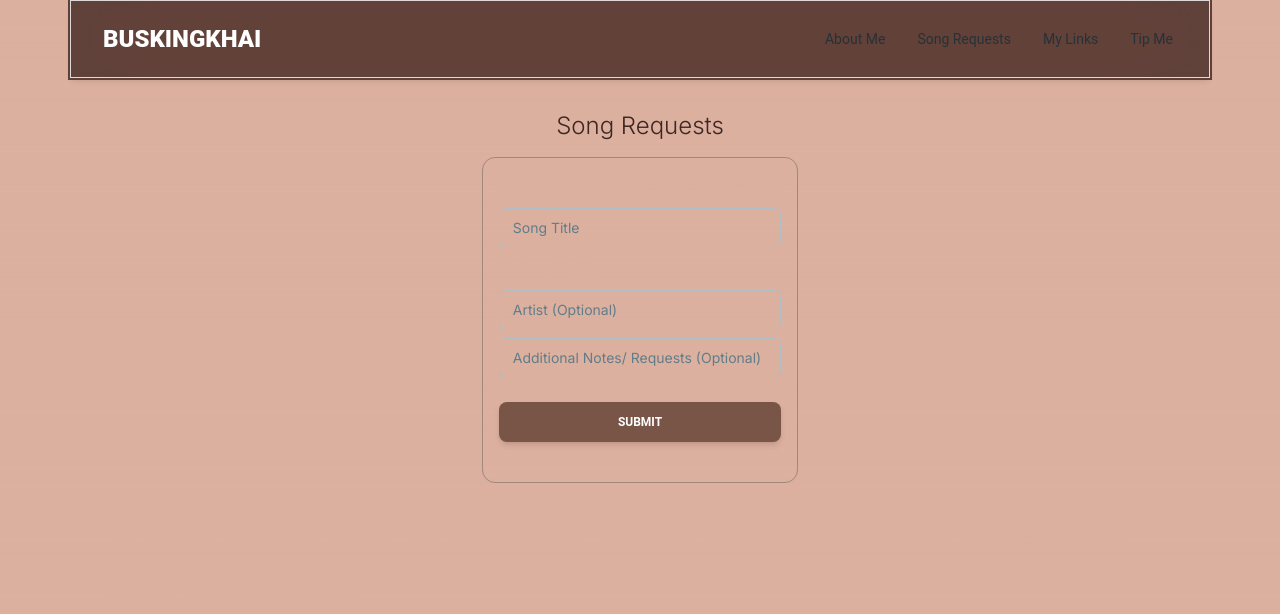
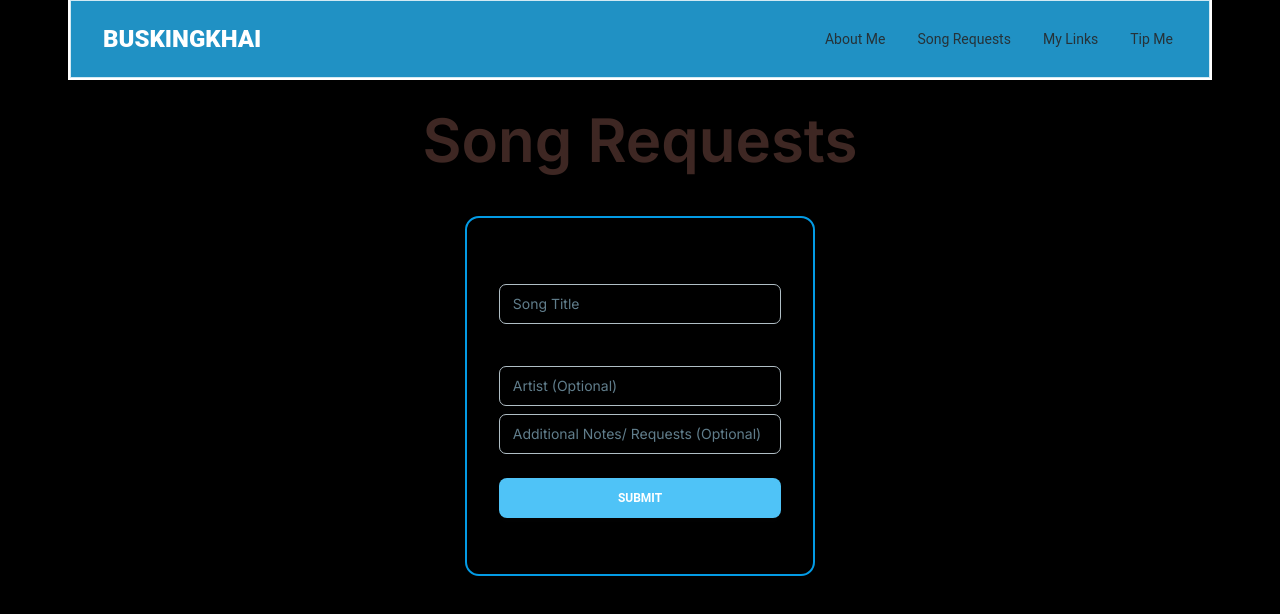
Before and after one commit to Zer0Legion/busking, a Next.js app: page /requests in a window 1280 px wide. Shown: the top 614 px of the page. Built offline with nearby package versions, Linux system fonts and the light colour scheme.

Commit message:
UI overhaul
fixed according to feedback collected after 3 weeks of busking

```diff
--- a/src/app/globals.css
+++ b/src/app/globals.css
@@ -3,16 +3,16 @@
 @tailwind utilities;
 
 :root {
-  --foreground-rgb: 94,37,17;
-  --background-start-rgb: 220, 176, 159;
-  --background-end-rgb: 220, 176, 159;
+  --foreground-rgb: 0, 0, 0;
+  --background-start-rgb: 255, 255, 255;
+  --background-end-rgb: 255, 255, 255;
 }
 /* 255, 255, 255; */
 @media (prefers-color-scheme: light) {
   :root {
-    --foreground-rgb: 220, 176, 159;
-    --background-start-rgb: 220, 176, 159;
-    --background-end-rgb: 220, 176, 159;
+    --foreground-rgb: 0, 0, 0;
+    --background-start-rgb: 0, 0, 0;
+    --background-end-rgb: 0, 0, 0;
   }
 }
 
--- a/src/app/links/page.tsx
+++ b/src/app/links/page.tsx
@@ -14,12 +14,12 @@ export default function Links() {
             <div
                 className="container flex flex-col items-center gap-2 p-2 justify-center mt-8"
             >
-                <Typography className="flex justify-center text-2xl my-4 font-mono ">My Links</Typography>
-                <a href="https://instagram.com/buskingkhai?igshid=MzNlNGNkZWQ4Mg=="><Button className="w-80" color="brown" size="lg"><InstagramIcon /> Instagram: @buskingkhai </Button></a>
+                <Typography className="flex justify-center text-4xl font-semibold my-4 pb-6 font-mono ">My Links</Typography>
+                <a href="https://instagram.com/buskingkhai?igshid=MzNlNGNkZWQ4Mg=="><Button className="w-80 bg-light-blue-300" size="lg"><InstagramIcon /> Instagram: @buskingkhai </Button></a>
                 {/* <a href="https://instagram.com/buskingkhai?igshid=MzNlNGNkZWQ4Mg=="><Button color="blue-gray" size="lg">Tiktok: @buskingkhai</Button></a> */}
-                <a href="https://www.linkedin.com/in/anglengkhai"><Button className="w-80" color="brown" size="lg"><LinkedInIcon /> LinkedIn</Button></a>
-                <a href="/../tip"><Button className="w-80" color="brown" size="lg"><AttachMoneyIcon /> Tip Me</Button></a>
-                <Typography className="m-4 p-4"><LinksWriteup/></Typography>
+                <a href="https://www.linkedin.com/in/anglengkhai"><Button className="w-80 bg-light-blue-300" size="lg"><LinkedInIcon /> LinkedIn</Button></a>
+                <a href="/../tip"><Button className="w-80 bg-light-blue-300" size="lg"><AttachMoneyIcon /> Tip Me</Button></a>
+                <Typography className="m-4 p-4 py-8"><LinksWriteup/></Typography>
             </div>
         </div>
     )
--- a/src/app/requests/page.tsx
+++ b/src/app/requests/page.tsx
@@ -23,24 +23,24 @@ export default function Requests() {
             <div
                 className="container flex flex-col h-5/6 justify-evenly items-center"
             >
-                <Typography className="flex justify-center text-2xl mt-8 font-mono text-brown-900 ">Song Requests</Typography>
+                <Typography className="flex justify-center text-6xl font-semibold mt-8 mb-8 font-mono text-brown-900 ">Song Requests</Typography>
                 <div
-                    className="m-4 flex flex-col gap-2 outline outline-1 outline-brown-300 p-4 rounded-xl">
-                    <Typography>
+                    className="m-4 p-8 flex flex-col gap-2 outline outline-2 outline-light-blue-600 rounded-xl">
+                    <Typography className="text-black">
                         Have a song request? Let me know here!
                     </Typography>
-                    <Input color="brown" label="Song Title" className="placeholder-brown-500" onChange={e => {
+                    <Input color="light-blue" label="Song Title" className="placeholder-light-blue-400" onChange={e => {
                         setTitle(e.currentTarget.value);
                     }} />
 
-                    <Typography>Optional fields:</Typography>
-                    <Input color="brown" className="text-brown-500" label="Artist (Optional)" onChange={e => {
+                    <Typography className="text-black">Optional fields:</Typography>
+                    <Input color="light-blue" className="text-brown-500" label="Artist (Optional)" onChange={e => {
                         setArtist(e.currentTarget.value);
                     }} />
-                    <Input color="brown" label="Additional Notes/ Requests (Optional)" onChange={e => {
+                    <Input color="light-blue" label="Additional Notes/ Requests (Optional)" onChange={e => {
                         setNotes(e.currentTarget.value);
                     }} />
-                    <Button color="brown" className="my-4" onClick={() => {
+                    <Button className="my-4 bg-light-blue-300" onClick={() => {
                         if (title == "") {
                             setColor("text-red-900");
                             setReqStatus("Please enter a song title!");
--- a/src/app/writeups/AboutMeWriteup.tsx
+++ b/src/app/writeups/AboutMeWriteup.tsx
@@ -2,17 +2,18 @@ import { Typography } from "@material-tailwind/react";
 
 export default function HomeWriteup() {
     return <div
-        className="my-2 p-4 container flex flex-col justify-center max-w-screen items-center relative bottom-24"
+        className=" my-2 p-4 container flex flex-col justify-center max-w-screen items-center relative bottom-24 text-brown-700"
     >
-        <Typography className="flex justify-center text-2xl mt-8 font-mono ">Hello! I am Khai.</Typography>
-        <Typography className="flex justify-center text-xl mb-4 font-mono">Welcome to my busking page!</Typography>
+        <Typography className="flex justify-center text-2xl font-mono ">Hello! I am Khai.</Typography>
+        <Typography className="flex justify-center text-xl mb-20 font-mono">Welcome to my busking page!</Typography>
 
-        <Typography>
+<div></div>
+        <div className=" text-sm flex container">
             I am a Computer Science university student with a huge passion for singing and playing the guitar.
             I took the time to create this webpage for a fun project that combines both of what I love to do.
-        </Typography>
+        </div>
         <Typography className="font-semibold font-mono m-2">Genres</Typography>
-        <Typography>
+        <Typography className="text-sm">
             I love pop and oldies, so feel free to <a href="./requests" className="underline text-orange-900">request some of your favourites!</a>
         </Typography>
     </div>
--- a/src/components/Navbar.tsx
+++ b/src/components/Navbar.tsx
@@ -58,7 +58,7 @@ export default function Example() {
 
   return (
     <Navbar
-    className="mx-auto max-w-screen-xl py-4 px-6 lg:px-8 lg:py-4 bg-brown-900 rounded-none outline-2 outline outline-brown-700"
+    className="mx-auto max-w-screen-xl py-4 px-6 lg:px-8 lg:py-4  bg-light-blue-400 rounded-none outline-2 outline"
     >
       <div className="container mx-auto flex items-center justify-between text-blue-gray-900">
         <Typography
```
Also changed, not shown: src/app/aboutme/page.tsx (+2 -2 lines), src/app/page.tsx (+7 -7 lines), src/app/tip/page.tsx (+6 -6 lines), assets/busking_bg.jpg (added).
